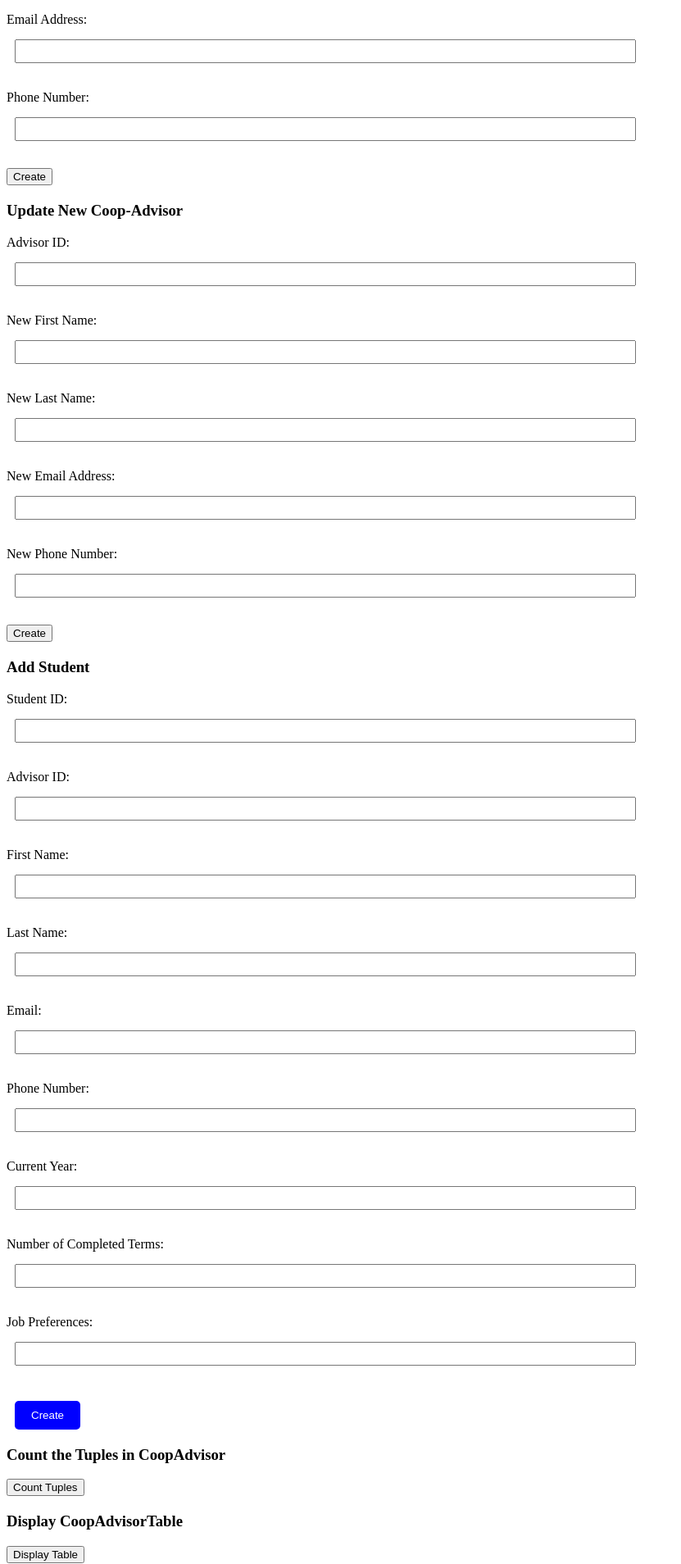
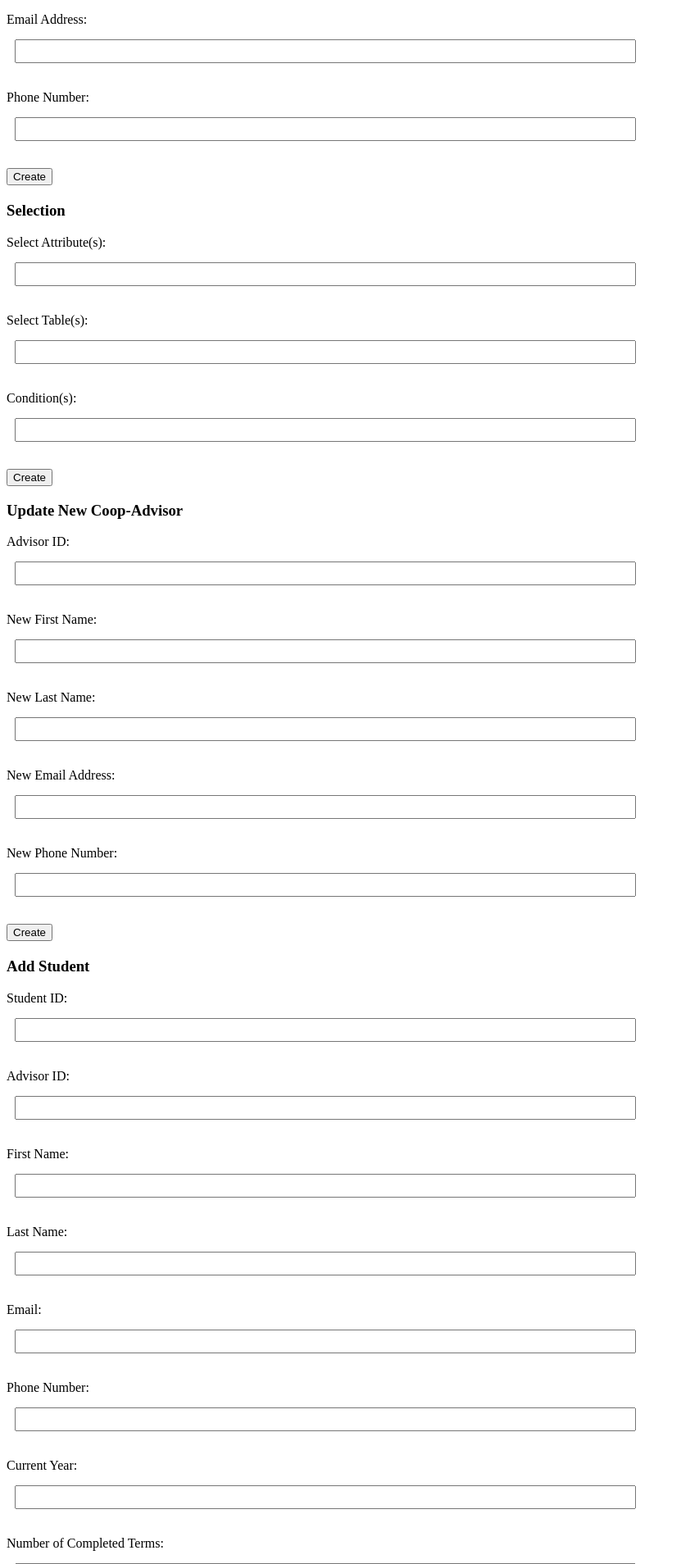
Before and after one commit to Nick-Fong925/AdvisoryHub, a PHP site: page / in a window 1280 px wide. Shown: the part 445-2353 px from the top of the page at 82% size, without its empty margins (0-831 px from the left). Run offline with PHP 8.4, Linux system fonts and the light colour scheme.

Commit message:
started the backend work for selection

```diff
--- a/Client/index.php
+++ b/Client/index.php
@@ -56,6 +56,33 @@
 
     <input type="submit" value="Create" name="insertCoopAdvisor"></p>
 </form>
+
+<h3>Selection</h3>
+<form method="GET" action="index.php">
+<input type="hidden" id ="selectionRequest" name = "selectionRequest">
+    <label for="selection">Select Attribute(s):</label>
+    <input
+            type="text"
+            id="Attribute"
+            name="Attribute"
+    /><br />
+
+    <label for="From">Select Table(s):</label>
+    <input
+            type="text"
+            id="Table"
+            name="Table"
+    /><br />
+
+    <label for="Where">Condition(s):</label>
+    <input
+            type="text"
+            id="Condition"
+            name="Condition"
+    /><br />
+
+    <input type="submit" value="Create" name="select"></p>
+
 
 <h3>Update New Coop-Advisor</h3>
 <form method ="POST" action="index.php">
@@ -331,6 +358,13 @@
                 CoopAdvisorPhoneNumber CHAR(30),
                 PRIMARY KEY (CoopAdvisorAdvisorID) )");
 
+            executePlainSQL("INSERT INTO CoopAdvisor VALUES (1, 'Chris', 'McKinnon', 'chris.mckinnon@gmail.com', '604-111-1111')");
+            executePlainSQL("INSERT INTO CoopAdvisor VALUES (2, 'Emily', 'Anderson', 'emily.anderson@yahoo.com', '778-222-3333')");
+            executePlainSQL("INSERT INTO CoopAdvisor VALUES (3, 'Michael', 'Smith', 'michael.smith@hotmail.com', '236-555-6666')");
+            executePlainSQL("INSERT INTO CoopAdvisor VALUES (4, 'Sophia', 'Johnson', 'sophia.johnson@gmail.com', '604-888-9999')");
+            executePlainSQL("INSERT INTO CoopAdvisor VALUES (5, 'Daniel', 'Lee', 'daniel.lee@yahoo.com', '778-111-2222')");
+
+
             OCICommit($db_conn);
         }
 
@@ -358,7 +392,7 @@
         }
 
 
-
+        // DELETE THIS NOT NEEDED
         function handleUpdateRequest() {
                 global $db_conn;
 
@@ -393,6 +427,22 @@
             global $db_conn;
 
             $result = executePlainSQL("SELECT * FROM CoopAdvisor");
+            printResult($result);
+        }
+
+
+        function handleSelectionRequest(){
+            global $db_conn;
+            $attribute = $_GET["Attribute"];
+            $table = $_GET["Table"];
+            $condition = $_GET["Condition"];
+
+            executePlainSQL("SELECT CoopAdvisorAdvisorID FROM '" . $table ."'");
+            if ($condition == "NONE"){
+                $result = executePlainSQL("SELECT '" . $attribute . "' FROM '" . $table ."'");
+            } else{
+                $result = executePlainSQL("SELECT '" . $attribute . "' FROM '" . $table . "' WHERE '" . $condition . "'");
+            }
             printResult($result);
         }
 
@@ -433,6 +483,8 @@
                     handleCountRequest();
                 } else if (array_key_exists("displayTableRequest", $_GET)){
                     handleDisplayRequest();
+                } else if(array_key_exists("selectionRequest", $_GET)){
+                    handleSelectionRequest();
                 }
 
                 disconnectFromDB();
@@ -441,7 +493,7 @@
 
 		if (isset($_POST['reset']) || isset($_POST['updateCoopAdvisor']) || isset($_POST['insertCoopAdvisor'])) {
             handlePOSTRequest();
-        } else if (isset($_GET['countTupleRequest']) || isset($_GET["displayTableRequest"])) {
+        } else if (isset($_GET['countTupleRequest']) || isset($_GET["displayTableRequest"]) || isset($_GET["selectionRequest"])) {
             handleGETRequest();
         }
 
```
